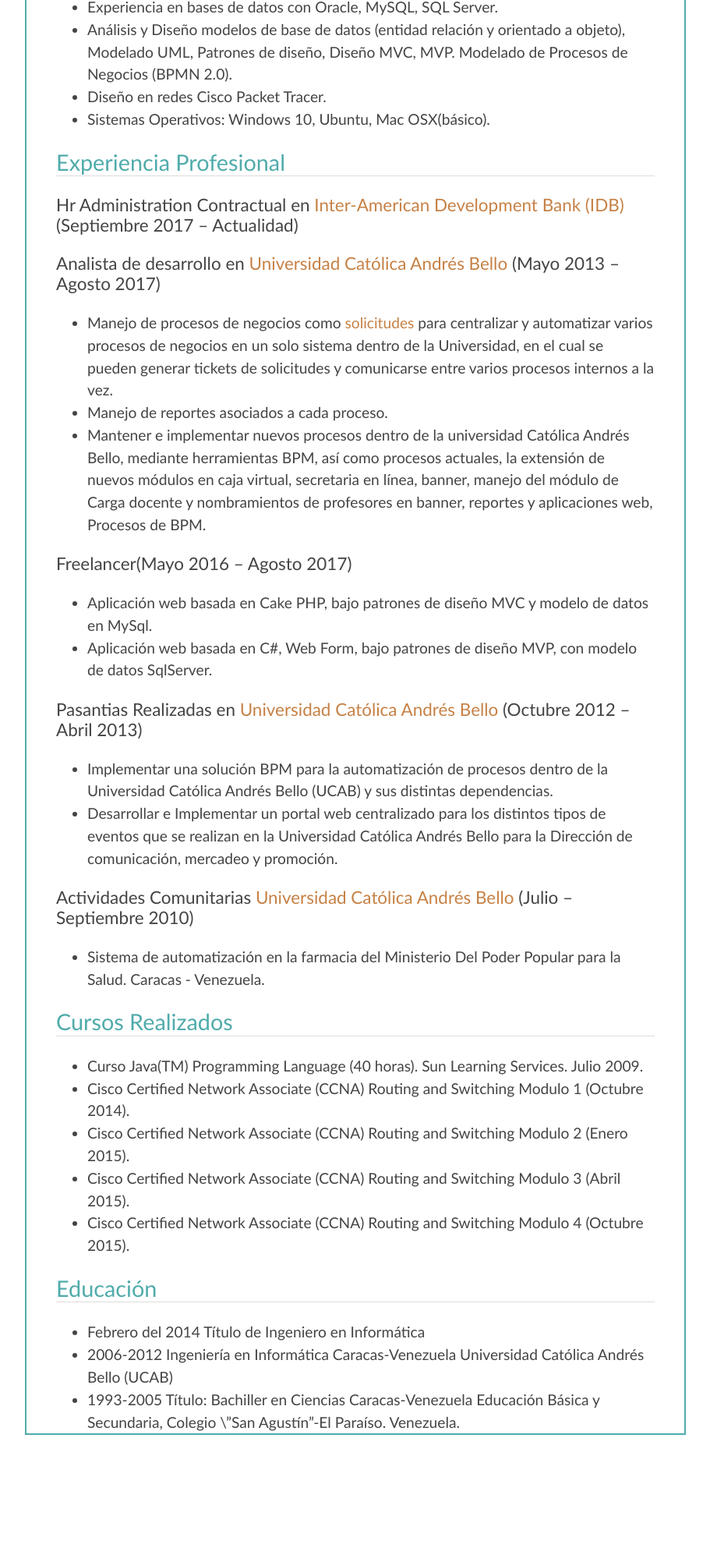
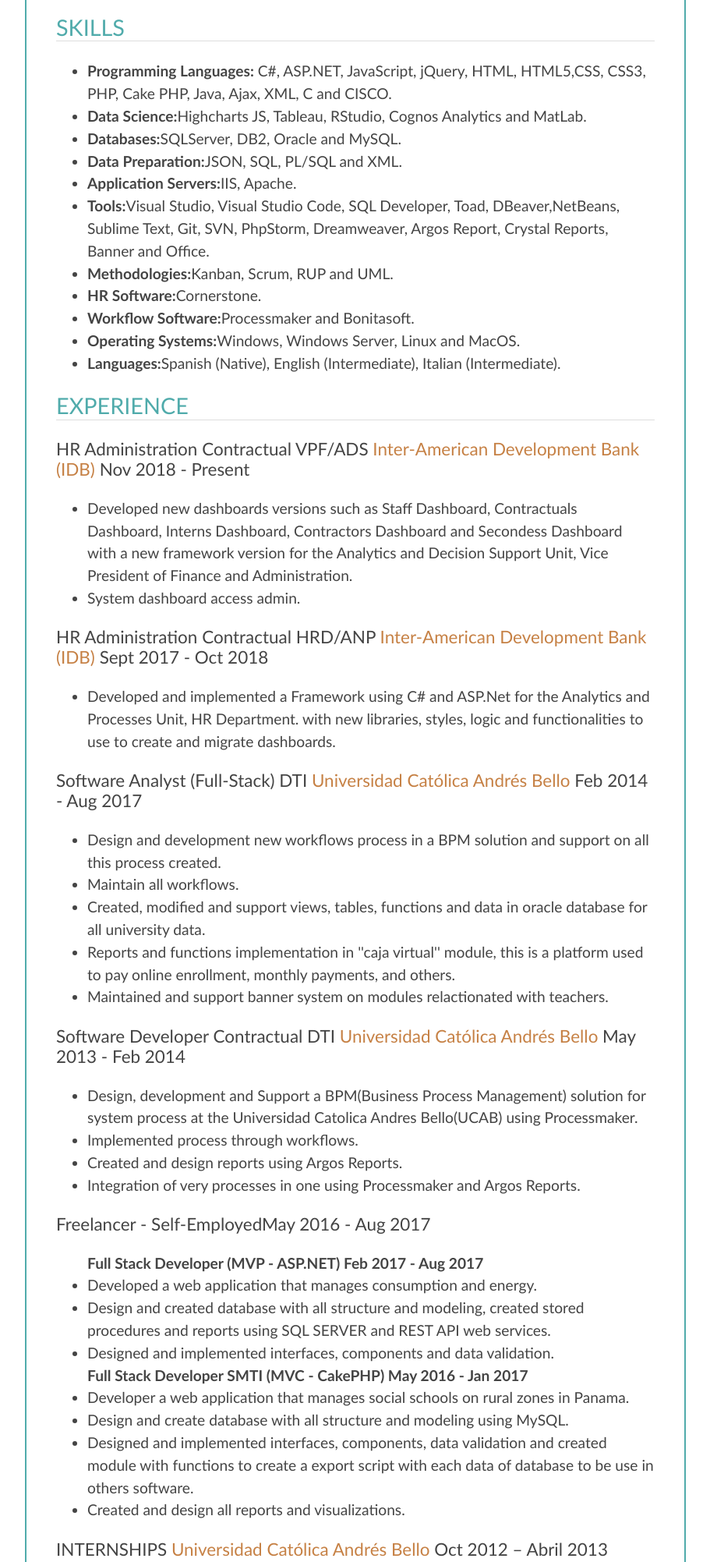
Before and after one commit to gianrs88/gianrs88.github.io, a plain HTML site: page index.html in a window 1280 px wide. Shown: the part 355-2358 px from the top of the page at 78% size, without its empty margins (184-1095 px from the left). Before the commit the page ends 2272 px from the top, so only its background shows below. Drawn offline with Linux system fonts and the light colour scheme.

Commit message:
Update index.html
Update Resume

```diff
--- a/index.html
+++ b/index.html
@@ -12,66 +12,110 @@
 
 <p><em>Systems Engineer, C#/Asp.net Developer</em> · <em>Washington, D.C.</em> <a href="mailto:zuarfer@gmail.com">zuarfer@gmail.com</a></p>
 
-<h2 id="skills">Conocimientos Adquiridos</h2>
+<h2 id="skills">PERFORMANCE SUMMARY</h2>
 
 <ul>
-  <li>Experiencia en C#, .Net, ASP, PHP, Cake PHP, HTML, Jquery, JavaScript, Ajax, CSS, C, PLSQL, CISCO, BPM.</li>
-  <li>Entornos de Programación Visual Studio, PhpStorm, Processmaker( BPM ), NetBeans, Dreamweaver, ARGOS( REPORTES), Crystal Reports, BANNER. </li>
-  <li>Experiencia en bases de datos con Oracle, MySQL, SQL Server.</li>
-  <li>Análisis y Diseño  modelos de base de datos (entidad relación y orientado a objeto), Modelado UML, Patrones de diseño, Diseño MVC, MVP. Modelado de Procesos de Negocios (BPMN 2.0).</li>
-  <li>Diseño en redes Cisco Packet Tracer.</li>
-  <li>Sistemas Operativos: Windows 10, Ubuntu, Mac OSX(básico).</li>
+ I am a systems engineer with 7-plus-years specializing in software architecture, programming (full-stack) and database systems, I am currently focused on transforming data into dashboards to facilitate handling and use through visualizations to meet the needs of the clients.
 </ul>
 
-<h2 id="experience">Experiencia Profesional</h2>
-
-<h3 id="experience-bpm-developer"> Hr Administration Contractual en <a href="https://www.iadb.org/es">Inter-American Development Bank (IDB)</a> <span class="meta">(Septiembre 2017 – Actualidad)</span></h3>
-
-<h3 id="experience-bpm-developer">Analista de desarrollo en <a href="http://www.ucab.edu.ve/">Universidad Católica Andrés Bello</a> <span class="meta">(Mayo 2013 – Agosto 2017)</span></h3>
+<h2 id="skills">SKILLS</h2>
 
 <ul>
-  <li>Manejo de procesos de negocios como<a href="https://solicitudes.ucab.edu.ve"> solicitudes </a>para centralizar y automatizar varios procesos de negocios en un solo sistema dentro de la Universidad, en el cual se pueden generar tickets de solicitudes y comunicarse entre varios procesos internos a la vez.</li>
-  <li>Manejo de reportes asociados a cada proceso.</li>
-  <li>Mantener e implementar nuevos procesos dentro de la universidad Católica Andrés Bello, mediante herramientas BPM, así como procesos actuales, la extensión de nuevos módulos en caja virtual, secretaria en línea, banner, manejo del módulo de Carga docente y nombramientos de profesores en banner, reportes y aplicaciones web, Procesos de BPM. </li>
+  <li><strong>Programming Languages:</strong> C#, ASP.NET, JavaScript, jQuery, HTML, HTML5,CSS, CSS3, PHP, Cake PHP, Java, Ajax, XML, C and CISCO.</li>
+  <li><strong>Data Science:</strong>Highcharts JS, Tableau, RStudio, Cognos Analytics and MatLab.</li>
+  <li><strong>Databases:</strong>SQLServer, DB2, Oracle and MySQL.</li>
+  <li><strong>Data Preparation:</strong>JSON, SQL, PL/SQL and XML.</li>
+  <li><strong>Application Servers:</strong>IIS, Apache.</li>
+  <li><strong>Tools:</strong>Visual Studio, Visual Studio Code, SQL Developer, Toad, DBeaver,NetBeans, Sublime Text, Git, SVN, PhpStorm, Dreamweaver, Argos Report, Crystal Reports, Banner and Office.</li>
+  <li><strong>Methodologies:</strong>Kanban, Scrum, RUP and UML.</li>
+  <li><strong>HR Software:</strong>Cornerstone.</li>
+  <li><strong>Workflow Software:</strong>Processmaker and Bonitasoft.</li>
+  <li><strong>Operating Systems:</strong>Windows, Windows Server, Linux and MacOS.</li>
+  <li><strong>Languages:</strong>Spanish (Native), English (Intermediate), Italian (Intermediate).</li>
 </ul>
 
-<h3 id="experience-bpm-developer">Freelancer<span class="meta">(Mayo 2016 – Agosto 2017)</span></h3>
+<h2 id="experience">EXPERIENCE</h2>
+
+<h3 id="experience-bpm-developer"> HR Administration Contractual VPF/ADS <a href="https://www.iadb.org/es">Inter-American Development Bank (IDB)</a> <span class="meta">Nov 2018 - Present</span></h3>
+<ul>
+  <li>Developed new dashboards versions such as Staff Dashboard, Contractuals Dashboard, Interns Dashboard, Contractors Dashboard and Secondess Dashboard with a new framework version for the Analytics and Decision Support Unit, Vice President of Finance and
+Administration.</li>
+  <li>System dashboard access admin.</li>
+</ul>
+
+<h3 id="experience-bpm-developer"> HR Administration Contractual HRD/ANP <a href="https://www.iadb.org/es">Inter-American Development Bank (IDB)</a> <span class="meta">Sept 2017 - Oct 2018</span></h3>
+<ul>
+  <li>Developed and implemented a Framework using C# and ASP.Net for the Analytics and Processes Unit, HR Department. with new libraries, styles, logic and functionalities to use to create and migrate dashboards.</li>
+</ul>
+
+<h3 id="experience-bpm-developer">Software Analyst (Full-Stack) DTI <a href="http://www.ucab.edu.ve/">Universidad Católica Andrés Bello</a> <span class="meta">Feb 2014 - Aug 2017</span></h3>
 
 <ul>
-  <li>Aplicación web basada en Cake PHP, bajo patrones de diseño MVC y modelo de datos en MySql.</li>
-  <li>Aplicación web basada en C#, Web Form, bajo patrones de diseño MVP, con modelo de datos SqlServer.</li>
+  <li>Design and development new workflows process in a BPM solution and support on all this process created.</li>
+  <li>Maintain all workflows.</li>
+  <li>Created, modified and support views, tables, functions and data in oracle database for all university data. </li>
+  <li>Reports and functions implementation in ''caja virtual'' module, this is a platform used to pay online enrollment, monthly payments, and others.</li>
+  <li>Maintained and support banner system on modules relactionated with teachers.</li>
 </ul>
 
-<h3 id="experience-software-developer">Pasantias Realizadas en <a href="http://www.ucab.edu.ve/">Universidad Católica Andrés Bello</a> <span class="meta">(Octubre 2012 – Abril 2013)</span></h3>
+<h3 id="experience-bpm-developer">Software Developer Contractual DTI <a href="http://www.ucab.edu.ve/">Universidad Católica Andrés Bello</a> <span class="meta">May 2013 - Feb 2014</span></h3>
 
 <ul>
-  <li>Implementar una solución BPM para la automatización de procesos dentro de la Universidad Católica Andrés Bello (UCAB) y sus distintas dependencias.</li>
-  <li>Desarrollar e Implementar un portal web centralizado para los distintos tipos de eventos que se realizan en la Universidad Católica Andrés Bello para la  Dirección de comunicación, mercadeo y promoción.</li>
+  <li>Design, development and Support a BPM(Business Process Management) solution for system process at the Universidad Catolica Andres Bello(UCAB) using Processmaker.</li>
+  <li>Implemented process through workflows.</li>
+  <li>Created and design reports using Argos Reports.</li>
+  <li>Integration of very processes in one using Processmaker and Argos Reports.</li>
 </ul>
 
-<h3 id="experience-software-developer">Actividades Comunitarias <a href="http://www.ucab.edu.ve/">Universidad Católica Andrés Bello</a> <span class="meta">(Julio – Septiembre 2010)</span></h3>
+<h3 id="experience-bpm-developer">Freelancer - Self-Employed<span class="meta">May 2016 - Aug 2017</span></h3>
+
+<ul><strong>Full Stack Developer (MVP - ASP.NET) Feb 2017 - Aug 2017</strong>
+  <li>Developed a web application that manages consumption and energy.
+</li>
+  <li>Design and created database with all structure and modeling, created stored procedures and reports using SQL SERVER and REST API web services.
+</li>
+<li>Designed and implemented interfaces, components and data validation.</li>
+</ul>
+
+<ul><strong>Full Stack Developer SMTI (MVC - CakePHP)
+May 2016 - Jan 2017</strong>
+  <li>Developer a web application that manages social schools on rural zones in Panama.</li>
+  <li>Design and create database with all structure and modeling using MySQL.</li>
+<li>Designed and implemented interfaces, components, data validation and created module with functions to create a export script with each data of database to be use in others software.</li>
+<li>Created and design all reports and visualizations.</li>
+</ul>
+
+<h3 id="experience-software-developer">INTERNSHIPS <a href="http://www.ucab.edu.ve/">Universidad Católica Andrés Bello</a> <span class="meta">Oct 2012 – Abril 2013</span></h3>
 
 <ul>
-  <li>Sistema de automatización en la farmacia del Ministerio Del Poder Popular para la Salud. Caracas - Venezuela.</li>
+  <li>Developed and Implemented a centralized web for the different kind of events at the University to communication management, marketing and promotion.</li>
+  <li>Developed and Implemented a BPM solution for upgraded process at the Universidad Catolica Andres Bello (UCAB) and his units.</li>
 </ul>
 
-<h2 id="experience-software-developer">Cursos Realizados</h2>
+<h3 id="experience-software-developer">COMMUNITY SERVICE <a href="http://www.ucab.edu.ve/">Universidad Católica Andrés Bello</a> <span class="meta">Jul 2010 - Sep 2010</span></h3>
 
 <ul>
-  <li>Curso Java(TM) Programming Language (40 horas). Sun Learning Services. Julio 2009. </li>
-  <li>Cisco Certified Network Associate (CCNA) Routing and Switching Modulo 1 (Octubre 2014).  </li>
-  <li>Cisco Certified Network Associate (CCNA) Routing and Switching Modulo 2 (Enero 2015).  </li>
-  <li>Cisco Certified Network Associate (CCNA) Routing and Switching Modulo 3 (Abril 2015).  </li>
-  <li>Cisco Certified Network Associate (CCNA) Routing and Switching Modulo 4 (Octubre 2015).  </li>
-
+  <li>Automation system at the Ministerio Del Poder Popular para la Salud pharmacy. Caracas, Venezuela.</li>
 </ul>
 
-<h2 id="education">Educación</h2>
+<h2 id="experience-software-developer">TRAINING</h2>
 
 <ul>
-  <li>Febrero del 2014        Título de Ingeniero en Informática </li>
-  <li>2006-2012               Ingeniería en Informática  Caracas-Venezuela  Universidad Católica Andrés Bello (UCAB) </li>
-  <li>1993-2005               Título: Bachiller en Ciencias Caracas-Venezuela   Educación Básica y Secundaria, Colegio \”San Agustín”-El Paraíso. Venezuela.</li>
+   <li>Data Cleaning and Visualization in R. Data Society. IDB Data Science Academy, 16 hrs. 2019</li>
+   <li>Big Data sin misterios. IDB edX, 56 hrs. 2019</li>
+   <li>Tableau Desktop Intermediate and Advanced. Business Information Solutions, 24 hrs. 2018</li>
+   <li>Cisco Certified Network Associate (CCNA) Routing and Switching Modulo 4, 48 hrs. 2015</li>
+   <li>Cisco Certified Network Associate (CCNA) Routing and Switching Modulo 3, 48 hrs. 2015</li>
+   <li>Cisco Certified Network Associate (CCNA) Routing and Switching Modulo 2, 48 hrs. 2015</li>
+  <li>Cisco Certified Network Associate (CCNA) Routing and Switching Modulo 1, 48 hrs. 2014</li>
+	<li>Curso Java(TM) Programming Language (40 horas). Sun Learning Services. 40 hrs. 2009. </li>
+</ul>
+
+<h2 id="education">EDUCATION</h2>
+
+<ul>
+  <li><strong>Universidad Catolica Andres Bello</strong> Master Degree, Project Management, Venezuela, Culmination Year: 2019 (In Course)</li>
+  <li><strong>Universidad Catolica Andres Bello</strong> Bachelor Systems Engineering Venezuela, Culmination Year: 2014</li>
 </ul>
 </body>
 </html>
```
